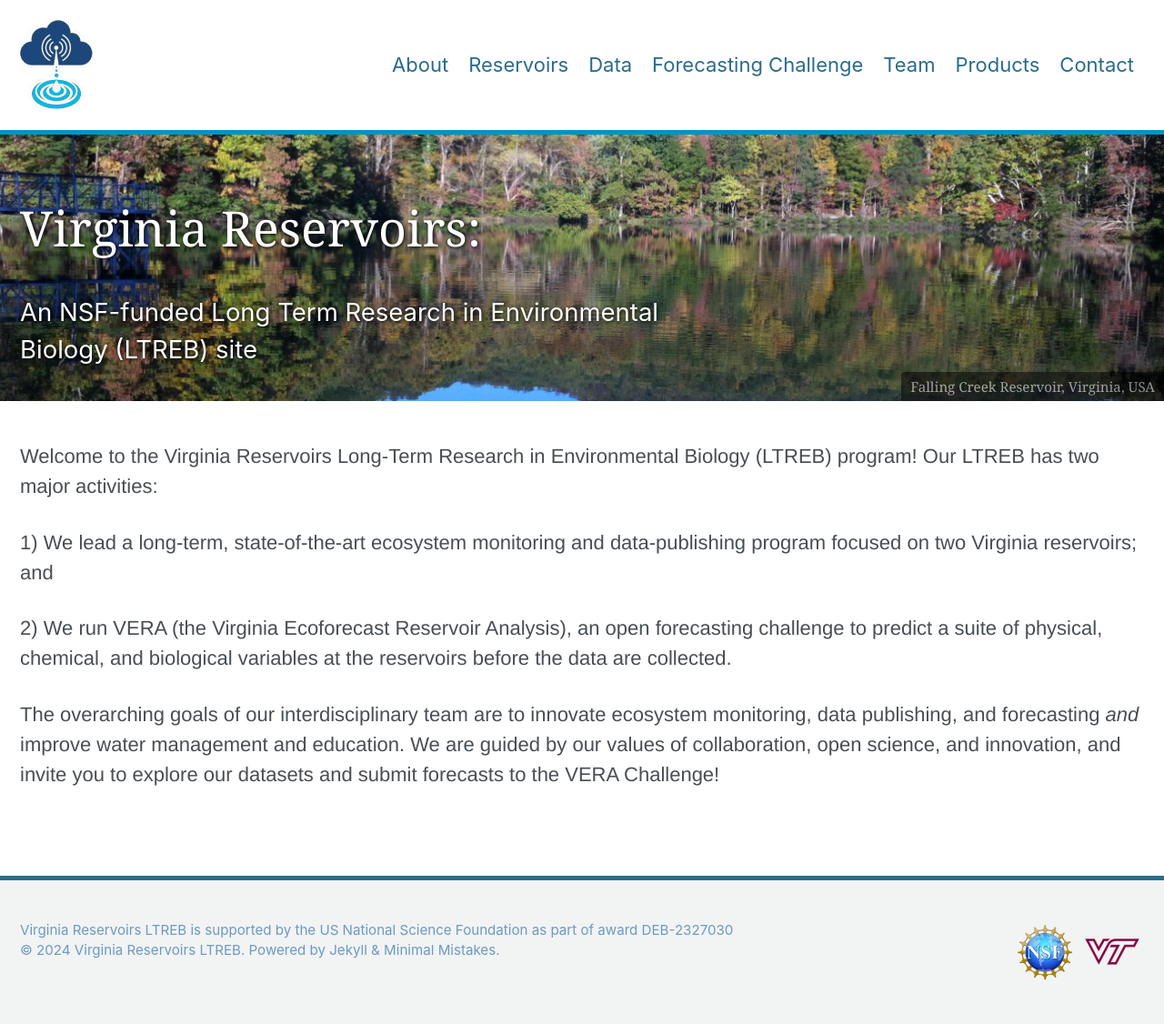
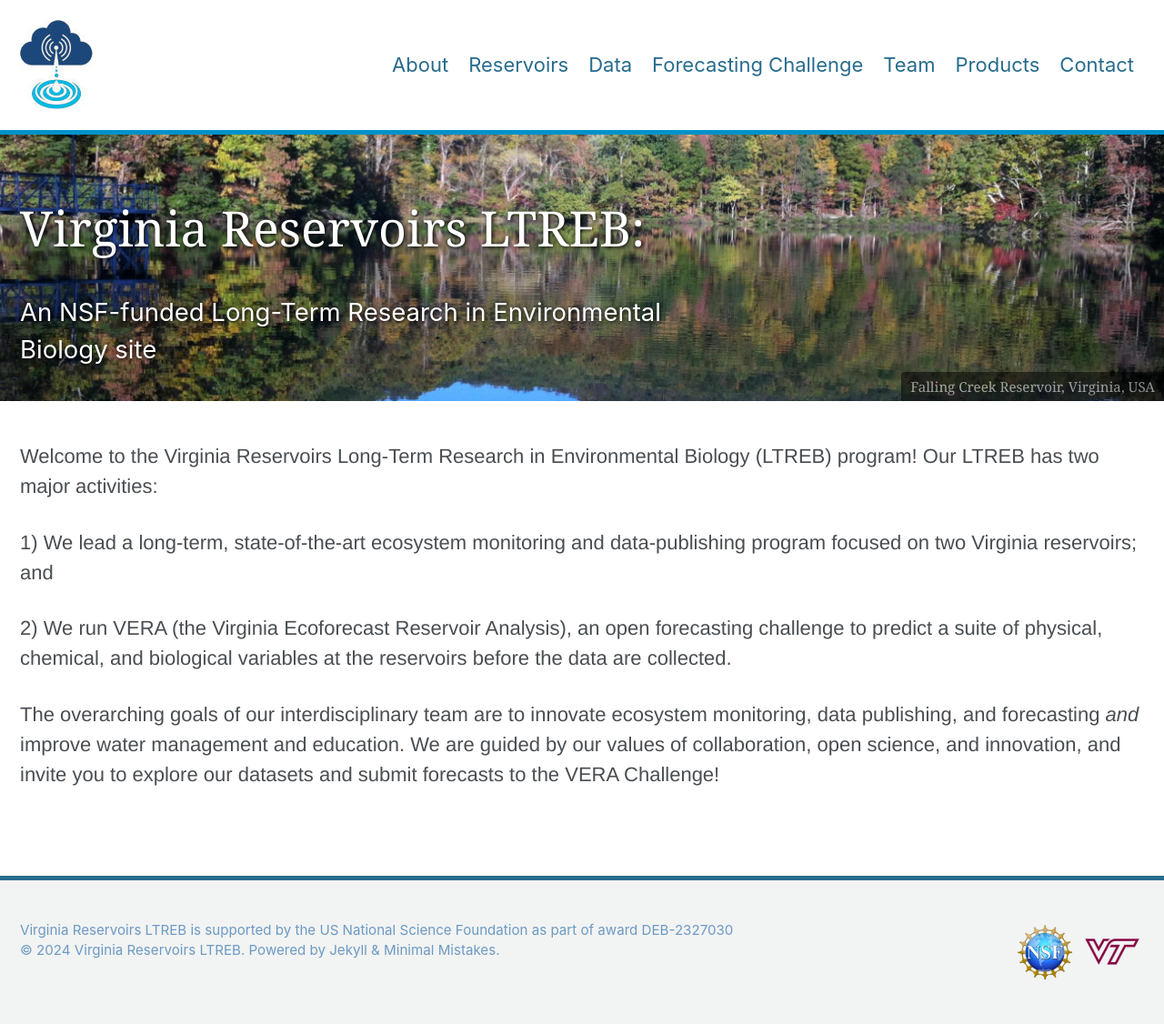
Before and after one commit to LTREB-reservoirs/LTREB-reservoirs.github.io, a Jekyll site: the page built from _pages/home.md, in a window 1280 px wide. Shown: the whole page at 91% size. Built offline with Jekyll 4.4.1, drawn with Linux system fonts in a browser that asks for light colours; cached includes are drawn as plain includes; nearby versions of some CDN libraries.

```diff
--- a/_pages/home.md
+++ b/_pages/home.md
@@ -1,7 +1,7 @@
 ---
 permalink: /
-title: "Virginia Reservoirs:"
-excerpt: "An NSF-funded Long Term Research in Environmental Biology (LTREB) site"
+title: "Virginia Reservoirs LTREB:"
+excerpt: "An NSF-funded Long-Term Research in Environmental Biology site"
 header:
   overlay_color: "#5e616c"
   overlay_image: /assets/images/banner.jpg
```
